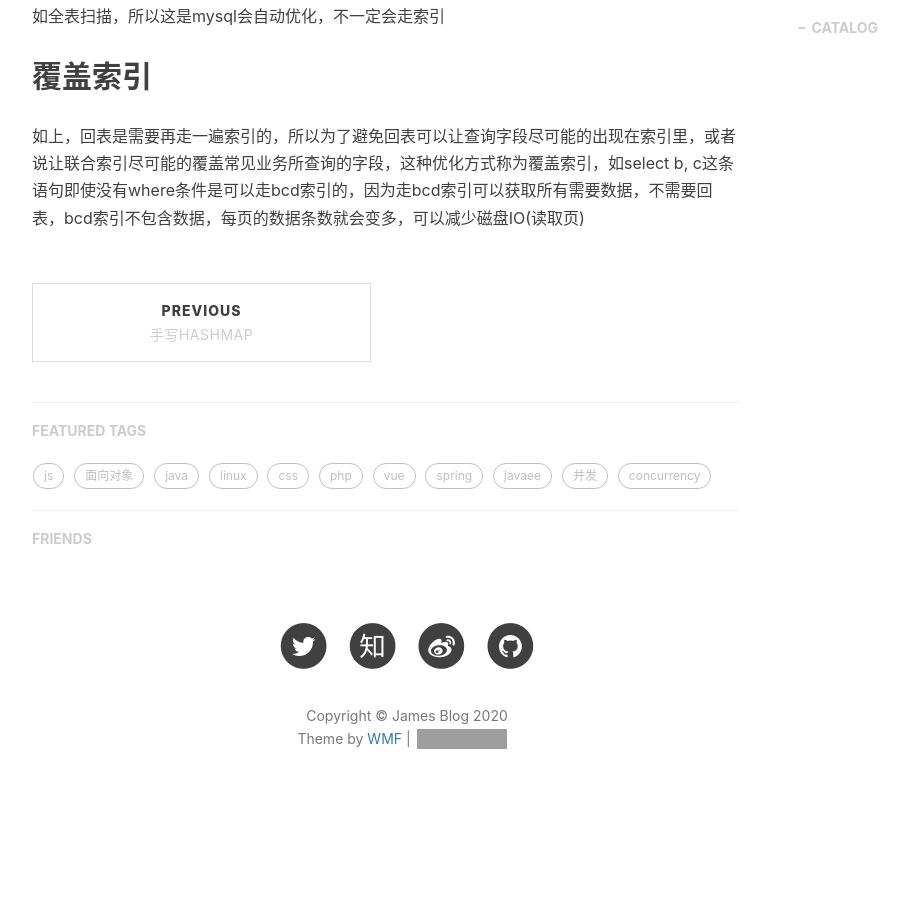
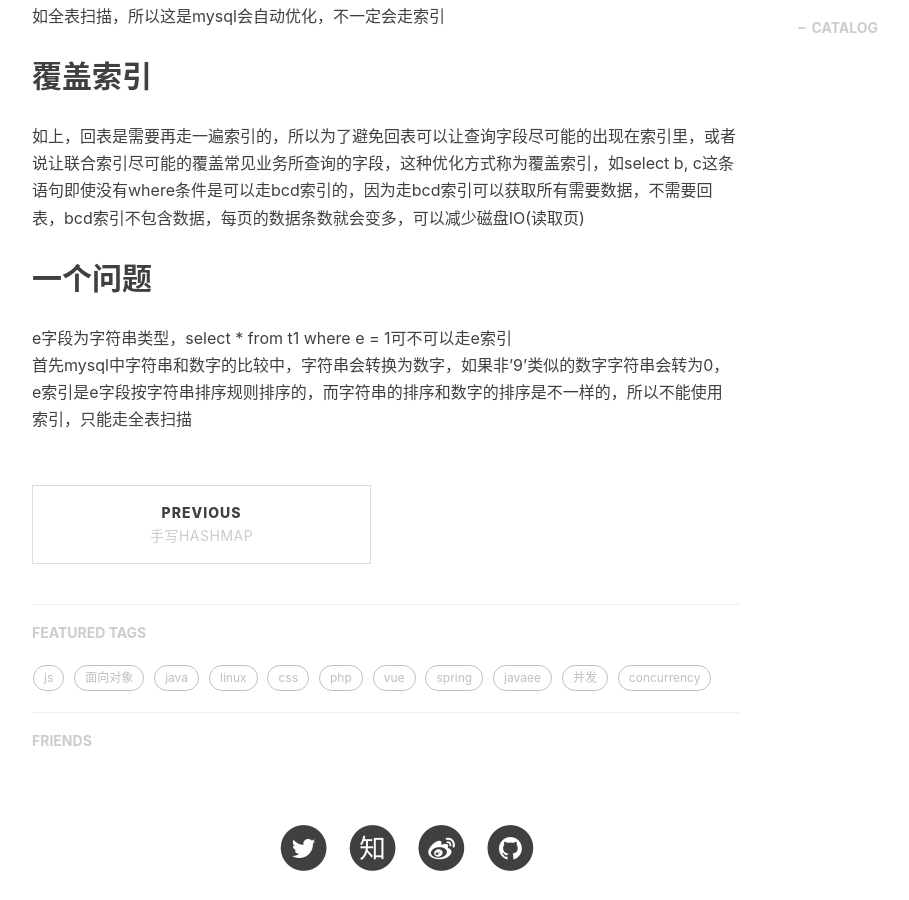
Before and after one commit to wmf217/blog, a Jekyll site: the page built from _posts/2020-05-23-innodb.markdown, in a window 1280 px wide and 900 px high, scrolled down 3226 px. Shown: the whole window, without its empty margins (233-1142 px from the left). Built offline with Jekyll 4.4.1, drawn with Linux system fonts in a browser that asks for light colours; nearby versions of some CDN libraries; comment, search, counter and statistics services are not loaded; before the commit the page ends 4069 px from its top, so only the background shows below that; grey boxes are pictures that could not be loaded.

Commit message:
新增一个问题

```diff
--- a/_posts/2020-05-23-innodb.markdown
+++ b/_posts/2020-05-23-innodb.markdown
@@ -45,3 +45,6 @@ b+ tree 的特点，1.数据冗余，2.子节点存在指针，3.每个节点可
 因为加入select b, d 当前查询走b索引之后并没有包含d数据，该索引只包含(a,b)两个字段的数据，所以还需要走主键索引去取出d字段(***回表***)，如果b>1的数据特别多，那么会很麻烦，有时效率甚至不如全表扫描，所以这是mysql会自动优化，不一定会走索引
 ## 覆盖索引
 如上，回表是需要再走一遍索引的，所以为了避免回表可以让查询字段尽可能的出现在索引里，或者说让联合索引尽可能的覆盖常见业务所查询的字段，这种优化方式称为覆盖索引，如select b, c这条语句即使没有where条件是可以走bcd索引的，因为走bcd索引可以获取所有需要数据，不需要回表，bcd索引不包含数据，每页的数据条数就会变多，可以减少磁盘IO(读取页)
+## 一个问题
+e字段为字符串类型，select * from t1 where e = 1可不可以走e索引<br>
+首先mysql中字符串和数字的比较中，字符串会转换为数字，如果非'9'类似的数字字符串会转为0，e索引是e字段按字符串排序规则排序的，而字符串的排序和数字的排序是不一样的，所以不能使用索引，只能走全表扫描
```
